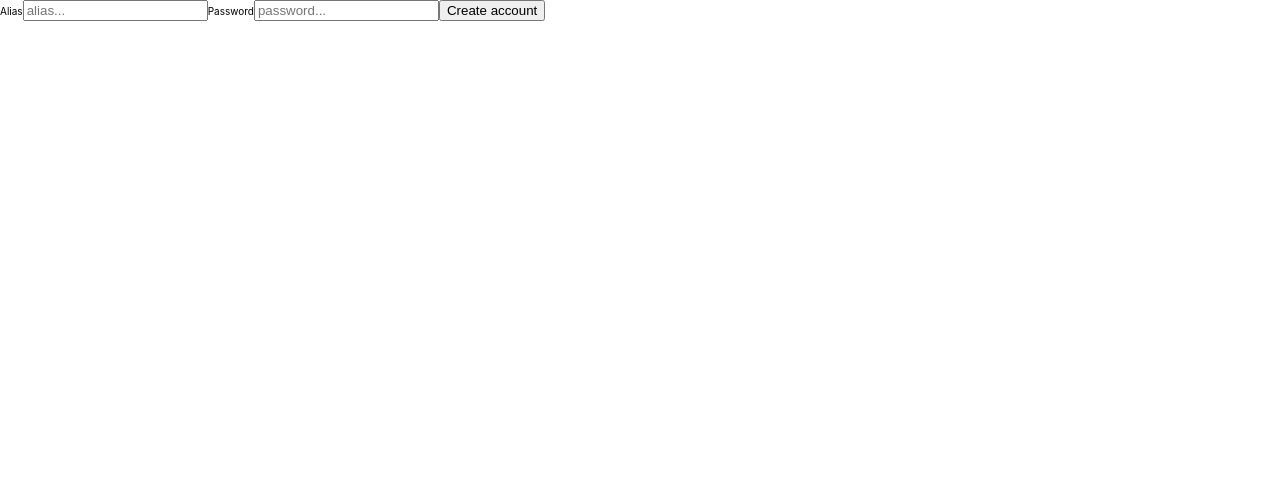
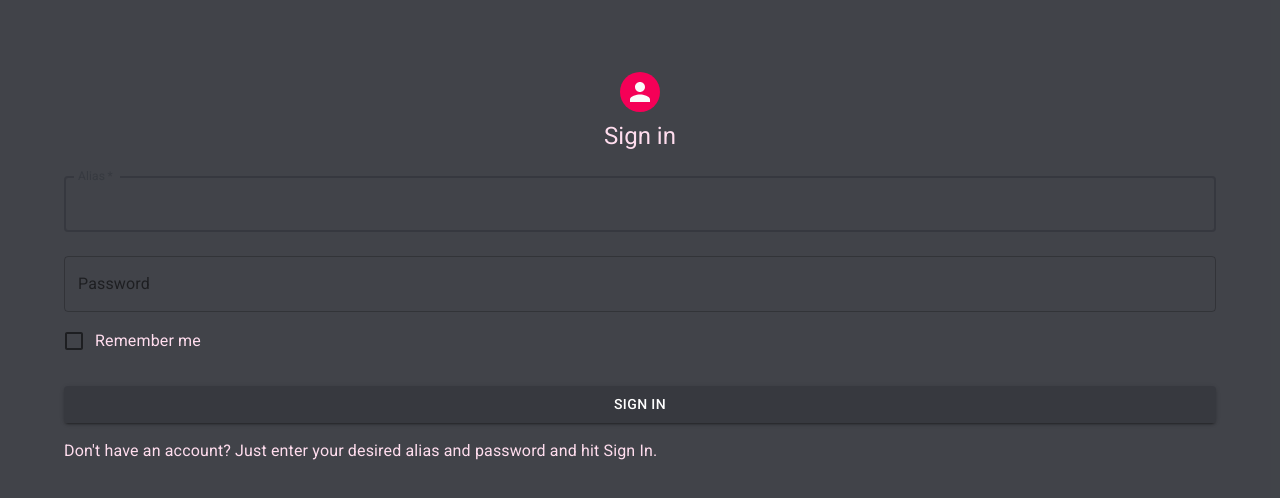
Before and after one commit to ch-ance/talkfree, a React (Create React App) app: page / in a window 1280 px wide. Shown: the top 498 px of the page. Built offline with nearby package versions, Linux system fonts and the light colour scheme; what gun would draw is missing.

Commit message:
improves Login Form (it actually works now)

```diff
--- a/src/components/Auth/Login.tsx
+++ b/src/components/Auth/Login.tsx
@@ -1,35 +1,154 @@
-import { useState } from "react";
+import React, { useState } from "react";
+import Avatar from "@material-ui/core/Avatar";
+import Button from "@material-ui/core/Button";
+import CssBaseline from "@material-ui/core/CssBaseline";
+import TextField from "@material-ui/core/TextField";
+import FormControlLabel from "@material-ui/core/FormControlLabel";
+import Checkbox from "@material-ui/core/Checkbox";
+import Link from "@material-ui/core/Link";
+import Grid from "@material-ui/core/Grid";
+import Box from "@material-ui/core/Box";
+import LockOutlinedIcon from "@material-ui/icons/LockOutlined";
+import Typography from "@material-ui/core/Typography";
+import { makeStyles } from "@material-ui/core/styles";
+import Container from "@material-ui/core/Container";
+import Auth from "../../auth";
 
-const Login = ({ auth, setIsLoggedIn }: any) => {
-  const [alias, setAlias] = useState("");
-  const [password, setPassword] = useState("");
+function Copyright() {
+  return (
+    <Typography variant="body2" color="textSecondary" align="center">
+      {"Copyright © "}
+      <Link color="inherit" href="https://material-ui.com/">
+        Your Website
+      </Link>{" "}
+      {new Date().getFullYear()}
+      {"."}
+    </Typography>
+  );
+}
 
-  const createAccount = async (
-    e: React.MouseEvent<HTMLButtonElement, MouseEvent>
-  ) => {
-    e.preventDefault();
-    await auth.createUser(alias, password);
-    setIsLoggedIn(true);
+const useStyles = makeStyles((theme) => ({
+  container: {
+    paddingLeft: 0,
+    paddingRight: 0,
+    marginLeft: 0,
+    marginRight: 0,
+    // TODO
+    // change these max width values to something that makes sense.
+    // for now I just want it to appear full width
+    maxWidth: 4820,
+    height: "100vh",
+  },
+  paper: {
+    backgroundColor: theme.palette.primary.main,
+    paddingTop: theme.spacing(8),
+    display: "flex",
+    flexDirection: "column",
+    alignItems: "center",
+    width: "100%",
+    height: "100%",
+  },
+  avatar: {
+    margin: theme.spacing(1),
+    backgroundColor: theme.palette.secondary.main,
+  },
+  form: {
+    width: "90%", // Fix IE 11 issue.
+    marginTop: theme.spacing(1),
+  },
+  submit: {
+    margin: theme.spacing(3, 0, 2),
+  },
+}));
+
+interface LoginProps {
+  auth: Auth;
+  setIsLoggedIn: (flag: boolean) => void;
+}
+
+const Login = ({ auth, setIsLoggedIn }: LoginProps) => {
+  const [aliasText, setAliasText] = useState("");
+  const [passwordText, setPasswordText] = useState("");
+  const classes = useStyles();
+
+  const signIn = async () => {
+    const newUserSuccess = await auth.createUser(aliasText, passwordText);
+    if (newUserSuccess) {
+      setIsLoggedIn(true);
+    }
   };
 
   return (
-    <section>
-      <form>
-        <label>Alias</label>
-        <input
-          placeholder="alias..."
-          value={alias}
-          onChange={(e) => setAlias(e.target.value)}
-        />
-        <label>Password</label>
-        <input
-          placeholder="password..."
-          value={password}
-          onChange={(e) => setPassword(e.target.value)}
-        />
-        <button onClick={(e) => createAccount(e)}>Create account</button>
-      </form>
-    </section>
+    <Container className={classes.container} component="main">
+      <CssBaseline />
+      <div className={classes.paper}>
+        <Avatar className={classes.avatar}></Avatar>
+        <Typography component="h1" variant="h5">
+          Sign in
+        </Typography>
+        <form className={classes.form} noValidate>
+          <TextField
+            variant="outlined"
+            margin="normal"
+            required
+            fullWidth
+            id="alias"
+            label="Alias"
+            name="alias"
+            autoFocus
+            value={aliasText}
+            onChange={(e) => setAliasText(e.target.value)}
+          />
+          <TextField
+            variant="outlined"
+            margin="normal"
+            fullWidth
+            name="password"
+            label="Password"
+            type="password"
+            id="password"
+            autoComplete="current-password"
+            value={passwordText}
+            onChange={(e) => setPasswordText(e.target.value)}
+          />
+          <FormControlLabel
+            control={<Checkbox value="remember" color="primary" />}
+            label="Remember me"
+          />
+          <Button
+            type="submit"
+            fullWidth
+            variant="contained"
+            color="primary"
+            className={classes.submit}
+            onClick={(e) => {
+              e.preventDefault();
+              signIn();
+            }}
+          >
+            Sign In
+          </Button>
+          <Grid container>
+            <Grid item xl>
+              <Typography>
+                Don't have an account? Just enter your desired alias and
+                password and hit Sign In.
+              </Typography>
+            </Grid>
+            {/* <Grid item xs>
+              <Link href="#" variant="body2">
+                Forgot password?
+              </Link>
+            </Grid> */}
+            {/* <Grid item>
+              <Link href="#" variant="body2">
+                {"Don't have an account? Sign Up"}
+              </Link>
+            </Grid> */}
+          </Grid>
+        </form>
+      </div>
+    </Container>
   );
 };
 
```
